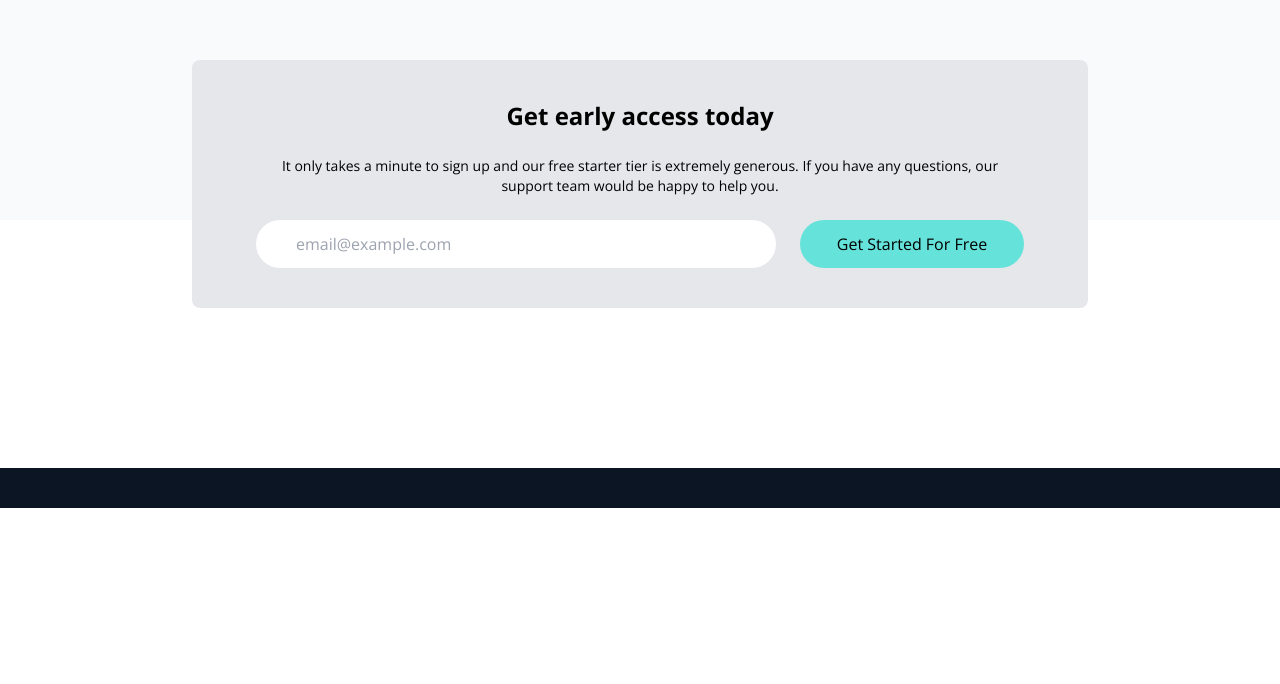
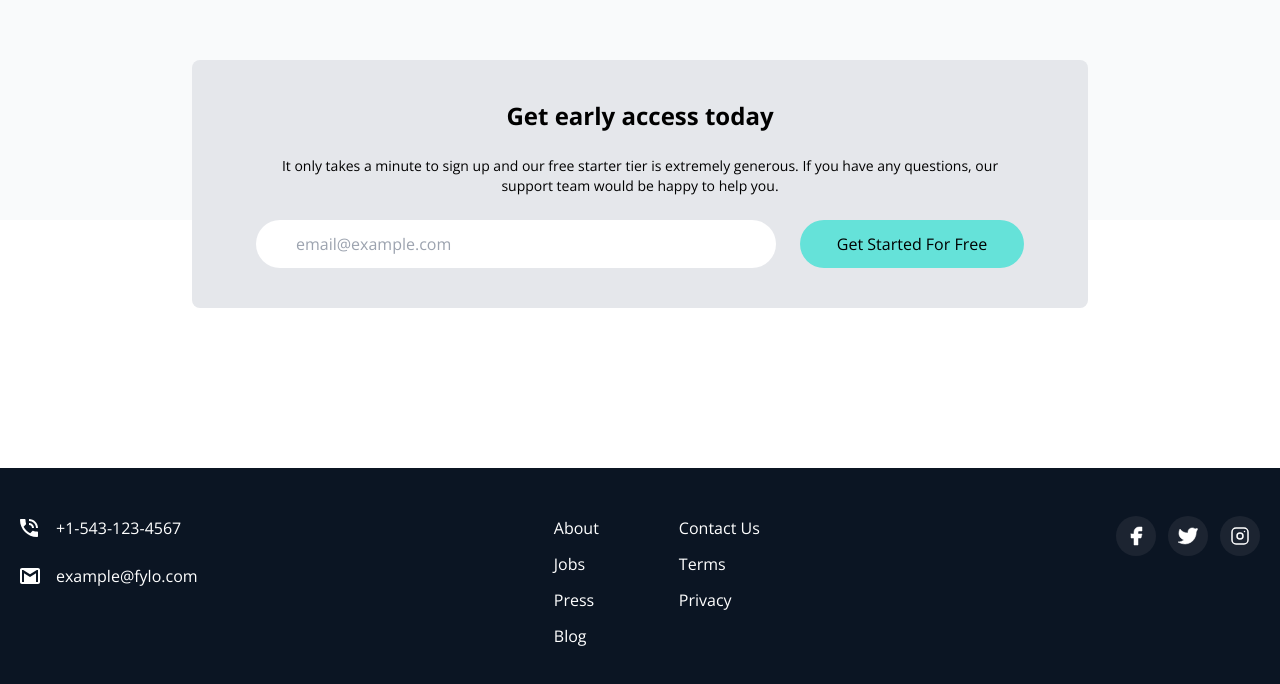
Before and after one commit to Nton23/pylo, a website: page index.html in a window 1280 px wide. Shown: the part 3252-3936 px from the top of the page. Before the commit the page ends 3760 px from the top, so only its background shows below. Drawn offline with nearby package versions, Linux system fonts and the light colour scheme.

Commit message:
Add footer section

```diff
--- a/index.html
+++ b/index.html
@@ -256,9 +256,62 @@
         </div>
     </section>
     <!-- Footer -->
-    <footer class="bg-darkBlue2">
-        <div class="container mx-auto px-5 pb-10">
+    <footer class="bg-darkBlue2 text-white">
+        <div class="container mx-auto px-5 pb-10 pt-12">
             <!-- Flex Container For ALL Items -->
+            <div class="flex flex-col justify-between space-y-24 md:flex-row md:space-y-0">
+                <!-- Email & Phone -->
+                <div class="mt-10 space-y-6">
+                    <div class="flex items-center space-x-3 md:-mt-10">
+                        <div class="w-6">
+                            <img src="images/icon-phone.svg" alt="" class="scale-10" />
+                        </div>
+                        <div>
+                            +1-543-123-4567
+                        </div>
+                    </div>
+                    <div class="flex items-center space-x-3">
+                        <div class="w-6">
+                            <img src="images/icon-email.svg" alt="" class="scale-10" />
+                        </div>
+                        <div>
+                            example@fylo.com
+                        </div>
+                    </div>
+                </div>
+                <!-- Menu -->
+                <div class="flex flex-col space-y-10 text-xl md:text-base md:space-x-20 md:space-y-0 md:flex-row">
+                    <div class="flex flex-col space-y-3">
+                        <a href="#">About</a>
+                        <a href="#">Jobs</a>
+                        <a href="#">Press</a>
+                        <a href="#">Blog</a>
+                    </div>
+                    <div class="flex flex-col space-y-3">
+                        <a href="#">Contact Us</a>
+                        <a href="#">Terms</a>
+                        <a href="#">Privacy</a>
+                    </div>
+                </div>
+                <!-- SOcial -->
+                <div class="flex justify-center pb-10 space-x-3">
+                    <div>
+                        <a href="#">
+                            <img src="images/facebook.svg" alt="" class="p-2 bg-darkBlue rounded-full ficon" />
+                        </a>
+                    </div>
+                    <div>
+                        <a href="#">
+                            <img src="images/twitter.svg" alt="" class="p-2 bg-darkBlue rounded-full ficon" />
+                        </a>
+                    </div>
+                    <div>
+                        <a href="#">
+                            <img src="images/instagram.svg" alt="" class="p-2 bg-darkBlue rounded-full ficon" />
+                        </a>
+                    </div>
+                </div>
+            </div>
         </div>
     </footer>
 </body>
--- a/input.css
+++ b/input.css
@@ -1,3 +1,9 @@
 @tailwind base;
 @tailwind components;
 @tailwind utilities;
+
+.ficon:hover {
+    filter: invert(80%) sepia(37%) saturate(7048%)
+    hue-rotate(132deg)
+        brightness(105%) contrast(104%)
+}
```
Also changed, not shown: css/style.css.
